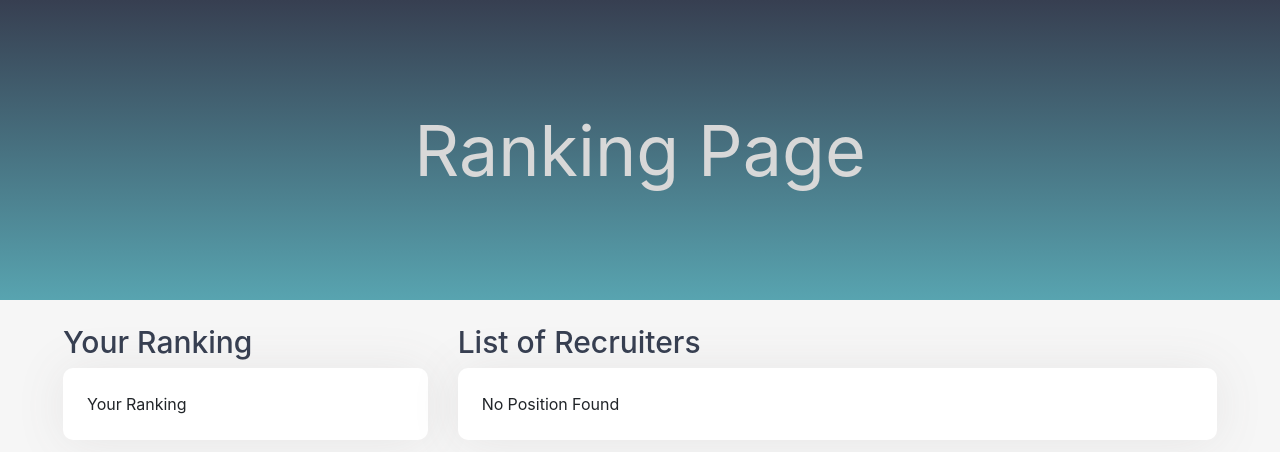
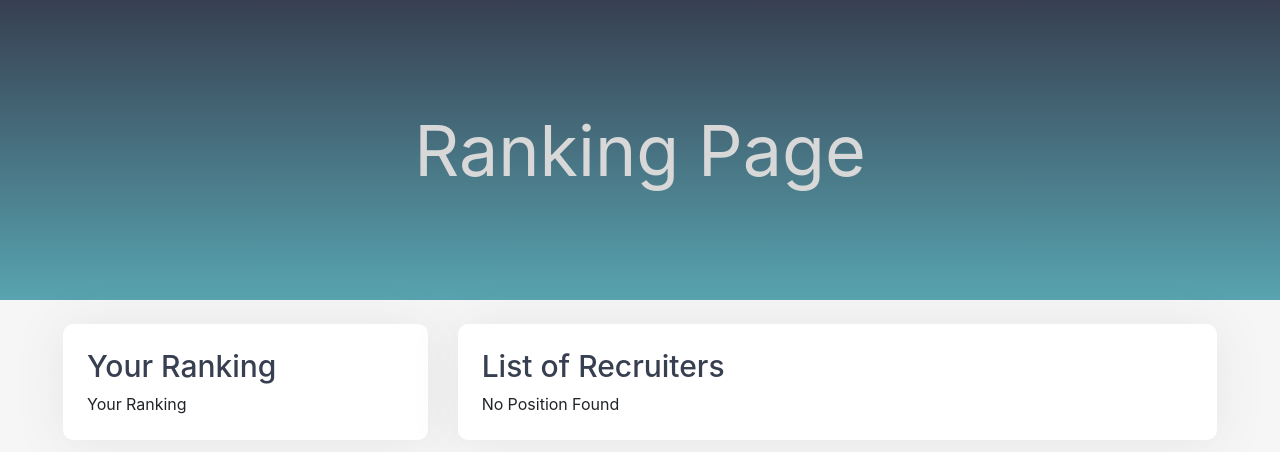
Before and after one commit to sit-leo/leo-frontend, a Next.js app: page /ranking in a window 1280 px wide. Shown: the top 452 px of the page. Built offline with nearby package versions, Linux system fonts and the light colour scheme; no server answers.

Commit message:
[UPDATE] update sequence component

```diff
--- a/components/ranking/index.js
+++ b/components/ranking/index.js
@@ -23,14 +23,14 @@ export const RankingPage = ({ positions = [{ name: 'No Position Found' }] }) =>
     </Row>
     <Row className="py-4 px-5">
       <Col lg={4}>
-        <TitleMedium>Your Ranking</TitleMedium>
         <Card>
+          <TitleMedium>Your Ranking</TitleMedium>
           Your Ranking
         </Card>
       </Col>
       <Col lg={8}>
-        <TitleMedium>List of Recruiters</TitleMedium>
         <Card>
+          <TitleMedium>List of Recruiters</TitleMedium>
           {
             positions.map(position => <Position key={position.id} position={position} />)
           }
```
